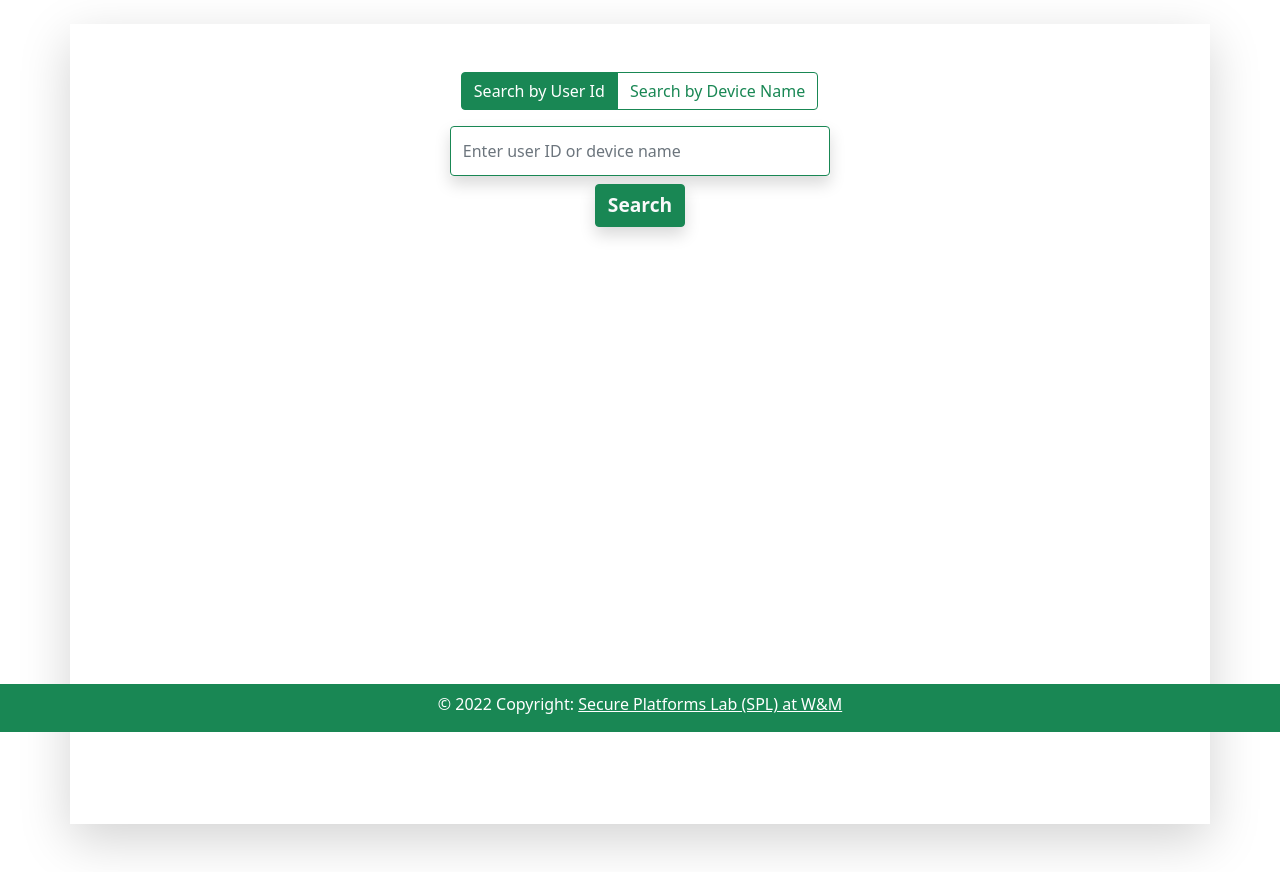
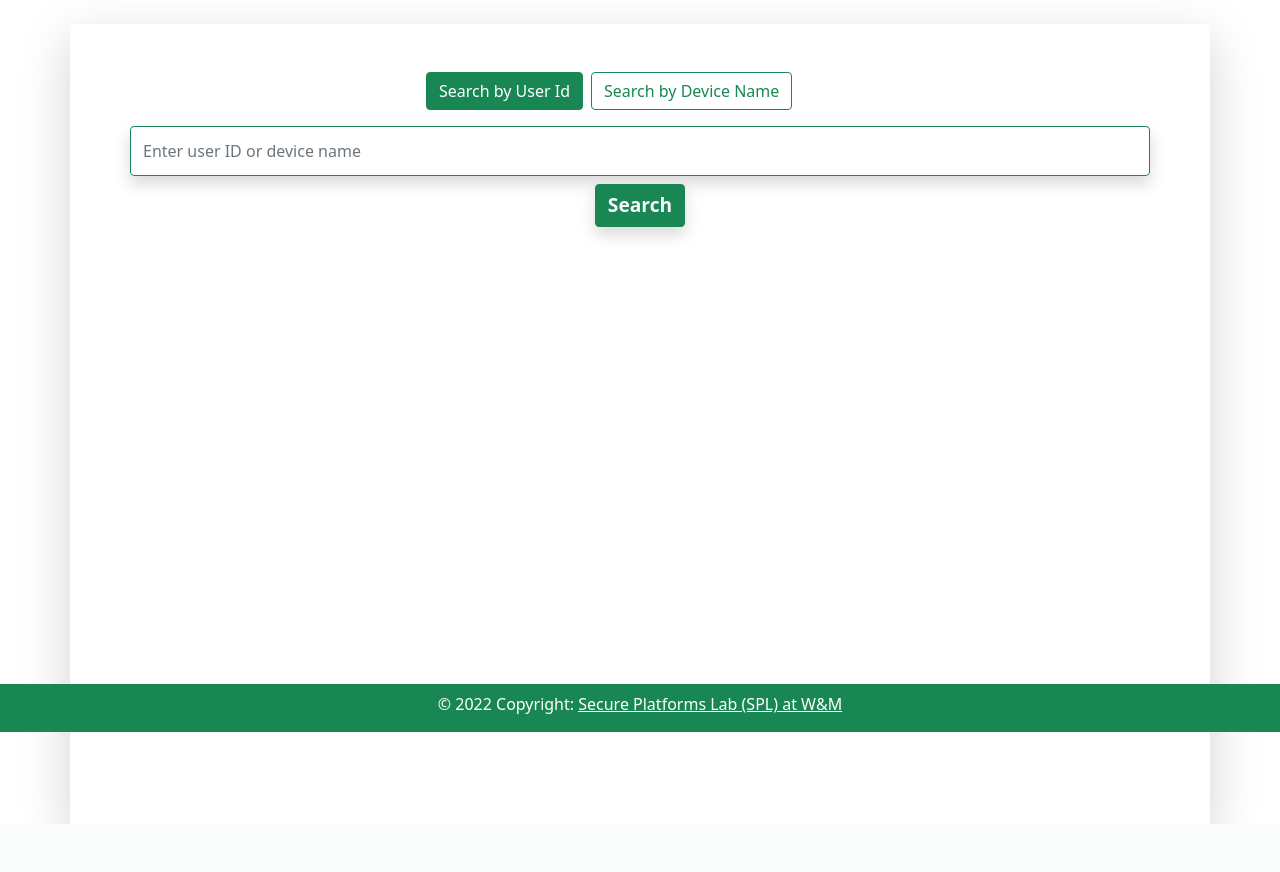
Before and after one commit to MdAkramKhanJehad/Software-project-lab-3, a Django app: page /home/search/search-routine in a window 1280 px wide. Shown: the part 68-940 px from the top of the page. After the commit the page ends 892 px from the top, so only its background shows below. Run offline with Django 4.2, Linux system fonts and the light colour scheme; some libraries are stand-ins or nearby versions.

Commit message:
ui fixed

```diff
--- a/templates/home/search/search.html
+++ b/templates/home/search/search.html
@@ -12,25 +12,33 @@
 {% block body %}
 
     <div class="container row w-100 min-vh-100 h-100 m-auto mt-4 p-5 shadow-lg">
-      {% comment %} <div class="col">
-        <div class="row"> {% endcomment %}
-          <div class="col px-5 d-flex justify-content-center">
+      <div class="col">
+        <div class="row">
+          <div class="col d-flex flex-column justify-content-center">
 
-            <form name="myform" method="GET" action="{% url 'search' %}">
-                <div class="btn-group text-center" role="group" aria-label="Basic radio toggle button group">
-                  <input type="radio" class="btn-check" name="btnradio" id="btnradio1" autocomplete="off" checked>
-                  <label class="btn btn-outline-success" for="btnradio1">Search by User Id</label>
+            <div class="btn-group ms-5 text-center" role="group" aria-label="Basic radio toggle button group">
+              <div class="col-5 text-end">
+                <input type="radio" class="btn-check" name="btnradio" id="btnradio1" autocomplete="off" checked>
+                <label class="btn btn-outline-success" for="btnradio1">Search by User Id</label>
+              </div>
 
-                  <input type="radio" class="btn-check" name="btnradio" id="btnradio2" autocomplete="off">
-                  <label class="btn btn-outline-success" for="btnradio2">Search by Device Name</label>
-                </div>
+              <div class="col-5 ms-2 text-start">
+                <input type="radio" class="btn-check" name="btnradio" id="btnradio2" autocomplete="off">
+                <label class="btn btn-outline-success" for="btnradio2">Search by Device Name</label>
+              </div>
 
-                <div class="row w-auto text-center shadow mt-3" style="height: 50px;">
+            </div>
+            <form class="w-100 justify-content-center" name="myform" method="GET" action="{% url 'search' %}">
+
+              <div class="text-center">
+                <div class="row w-100 shadow mt-3 mx-auto" style="height: 50px;">
                   <input type="text" class="form-control rounded border-success" name="id" id="id" placeholder="Enter user ID or device name">
                 </div>
-                <div class="row pt-2 justify-content-center ">
-                  <button type="submit" class="btn bg-success routine-search-btn btn-outline-success shadow text-light text-center" style="font-size:120%;  width:auto;"><b>Search</b></button>
+                <div class="pt-2 ">
+                  <button type="submit" class="btn bg-success routine-search-btn btn-outline-success shadow text-light " style="font-size:120%;  width:auto;"><b>Search</b></button>
                 </div>
+              </div>
+
             </form>
           </div>
         </div>
@@ -46,8 +54,8 @@
               </div><br>
             {% endfor %}
           {% endif %}
-        {% comment %} </div>
-      </div> {% endcomment %}
+        </div>
+      </div>
     </div>
 
 {% endblock body %}
```
